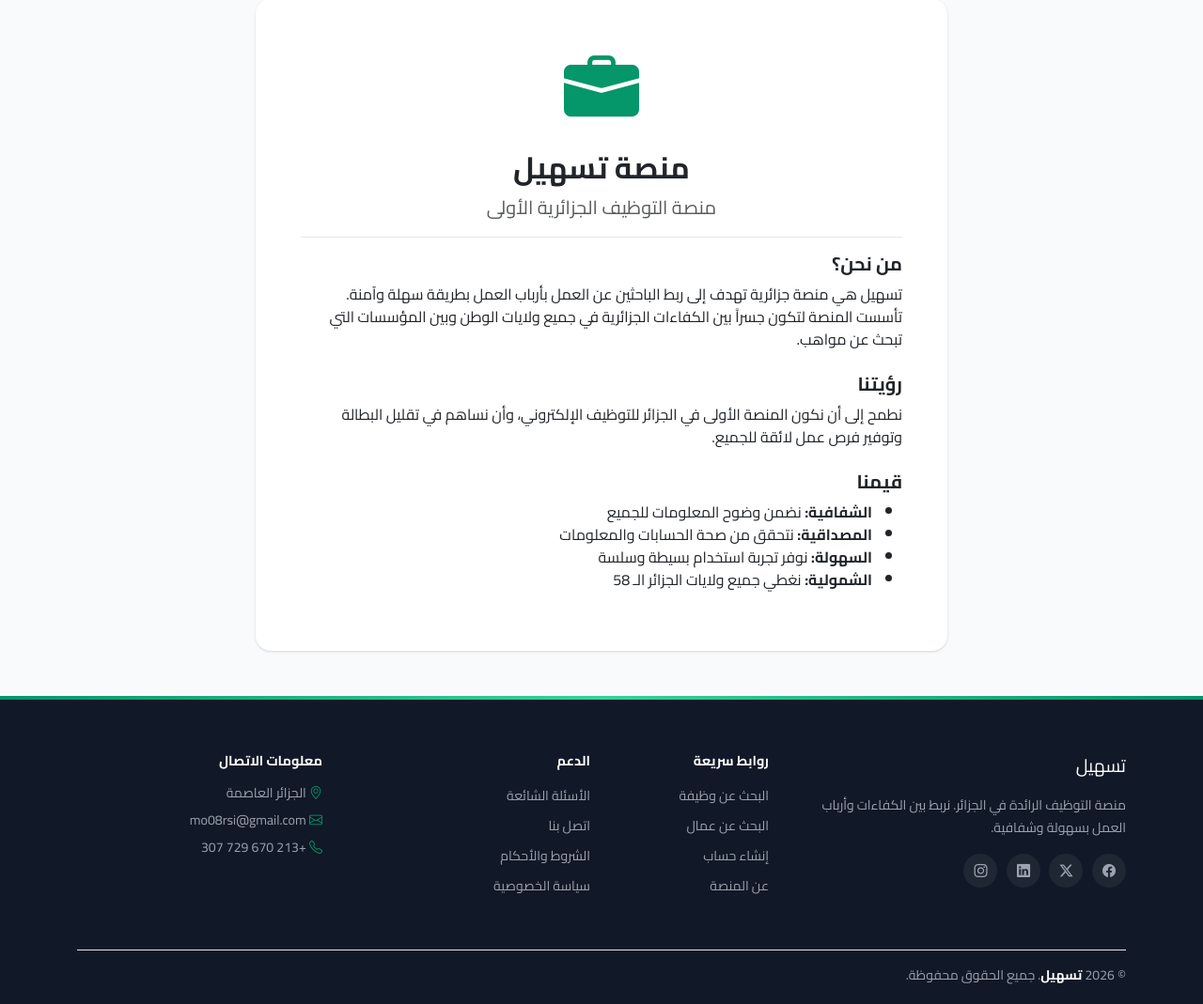
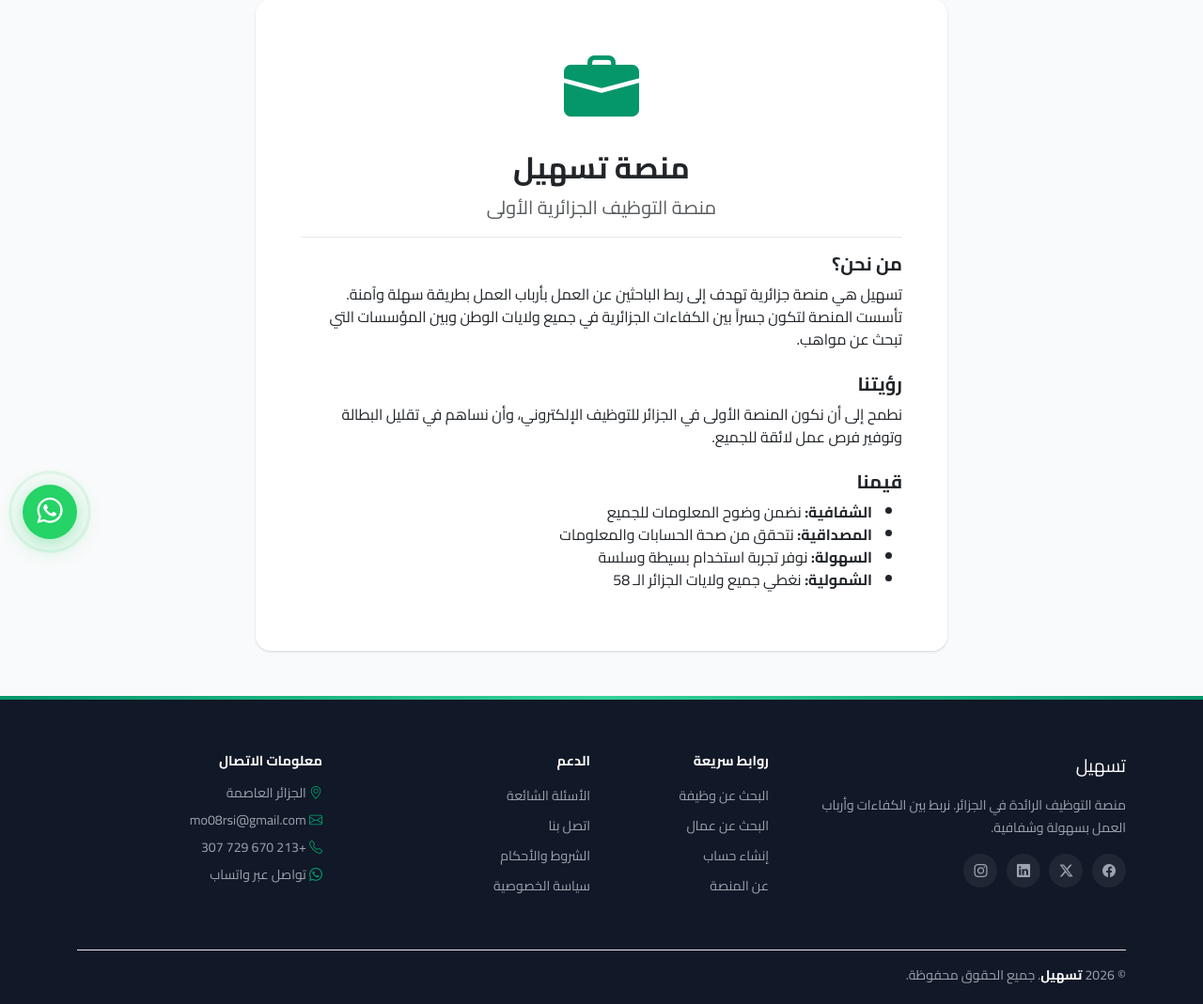
Before and after one commit to morsas02/teshil-algeria, a Flask app: page /about in a window 1280 px wide. Shown: the part 202-1271 px from the top of the page at 94% size. Run offline with Flask 3, Linux system fonts and the light colour scheme; data comes from the database, SQL or seed files in the repository; data that the repository does not hold is empty; some libraries are stand-ins or nearby versions.

Commit message:
Add floating WhatsApp button and footer contact link

```diff
--- a/templates/base.html
+++ b/templates/base.html
@@ -158,6 +158,10 @@
         .footer a:hover { color: #fff; transform: translateX(-4px); }
         .footer .social a { display: inline-flex; width: 36px; height: 36px; background: rgba(255,255,255,0.06); border-radius: 50%; align-items: center; justify-content: center; margin-left: 6px; transition: all 0.3s; color: var(--gray-400); }
         .footer .social a:hover { background: var(--primary); color: #fff; transform: translateY(-3px) scale(1.1); }
+        .wa-float { position: fixed; bottom: 24px; left: 24px; z-index: 9990; width: 58px; height: 58px; border-radius: 50%; background: #25d366; color: #fff; display: flex; align-items: center; justify-content: center; font-size: 1.7rem; box-shadow: 0 6px 24px rgba(37,211,102,0.45); transition: all 0.3s; text-decoration: none; }
+        .wa-float:hover { transform: scale(1.1); color: #fff; box-shadow: 0 10px 32px rgba(37,211,102,0.6); }
+        .wa-float::after { content: ''; position: absolute; inset: 0; border-radius: 50%; border: 2px solid #25d366; animation: waPulse 1.8s ease-out infinite; }
+        @keyframes waPulse { 0% { transform: scale(1); opacity: 0.8; } 100% { transform: scale(1.6); opacity: 0; } }
         .lang-switch { display: inline-flex; align-items: center; gap: 4px; padding: 3px 12px; border-radius: 6px; font-size: 0.78rem; font-weight: 600; background: rgba(255,255,255,0.1); color: var(--gray-400); border: 1px solid rgba(255,255,255,0.08); transition: all 0.3s; text-decoration: none; }
         .lang-switch:hover { background: rgba(255,255,255,0.2); color: #fff; transform: scale(1.05); }
         .feature-card { background: #fff; border-radius: var(--radius); padding: 28px 20px; text-align: center; border: 1px solid var(--gray-100); transition: all 0.4s cubic-bezier(0.4, 0, 0.2, 1); position: relative; }
@@ -369,6 +373,7 @@
                         <li class="mb-2"><i class="bi bi-geo-alt text-primary"></i> الجزائر العاصمة</li>
                         <li class="mb-2"><i class="bi bi-envelope text-primary"></i> mo08rsi@gmail.com</li>
                         <li class="mb-2"><i class="bi bi-telephone text-primary"></i> +213 670 729 307</li>
+                        <li class="mb-2"><a href="https://wa.me/213670729307" target="_blank" rel="noopener"><i class="bi bi-whatsapp text-primary"></i> تواصل عبر واتساب</a></li>
                     </ul>
                 </div>
             </div>
@@ -413,5 +418,6 @@
     <script>document.querySelectorAll('form[method="POST"]').forEach(function(f){var i=document.createElement('input');i.type='hidden';i.name='csrf_token';i.value='{{ session.csrf_token }}';f.appendChild(i)})
     !function(){var l=document.getElementById('pageLoader');if(!l)return;setTimeout(function(){l.classList.add('hide')},350);var links=document.querySelectorAll('a:not([target="_blank"]):not([href^="#"]):not([href^="javascript"]):not([href^="mailto"]):not([href^="tel"]):not([href^="http"])');links.forEach(function(a){a.addEventListener('click',function(){l.classList.remove('hide')})})}();
     </script>
+    <a class="wa-float" href="https://wa.me/213670729307?text=%D8%A7%D9%84%D8%B3%D9%84%D8%A7%D9%85%20%D8%B9%D9%84%D9%8A%D9%83%D9%85%D8%8C%20%D9%84%D8%AF%D9%8A%D9%8A%20%D8%B3%D8%A4%D8%A7%D9%84%20%D8%AD%D9%88%D9%84%20%D9%85%D9%86%D8%B5%D8%A9%20%D8%AA%D8%B3%D9%87%D9%8A%D9%84" target="_blank" rel="noopener" aria-label="تواصل عبر واتساب"><i class="bi bi-whatsapp"></i></a>
 </body>
 </html>
```
